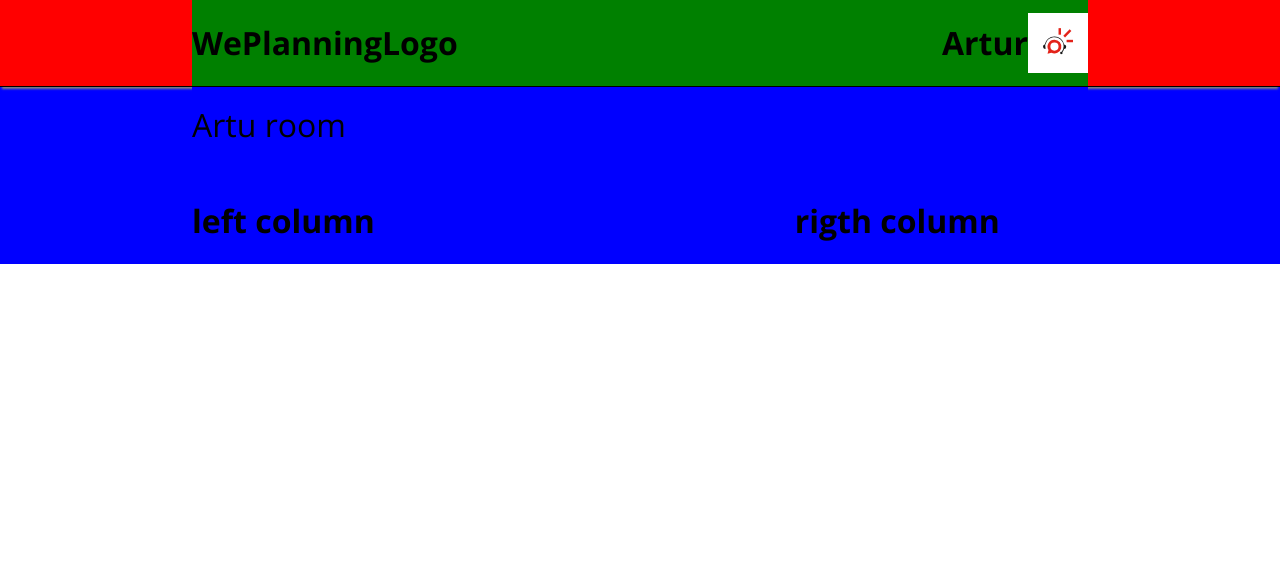
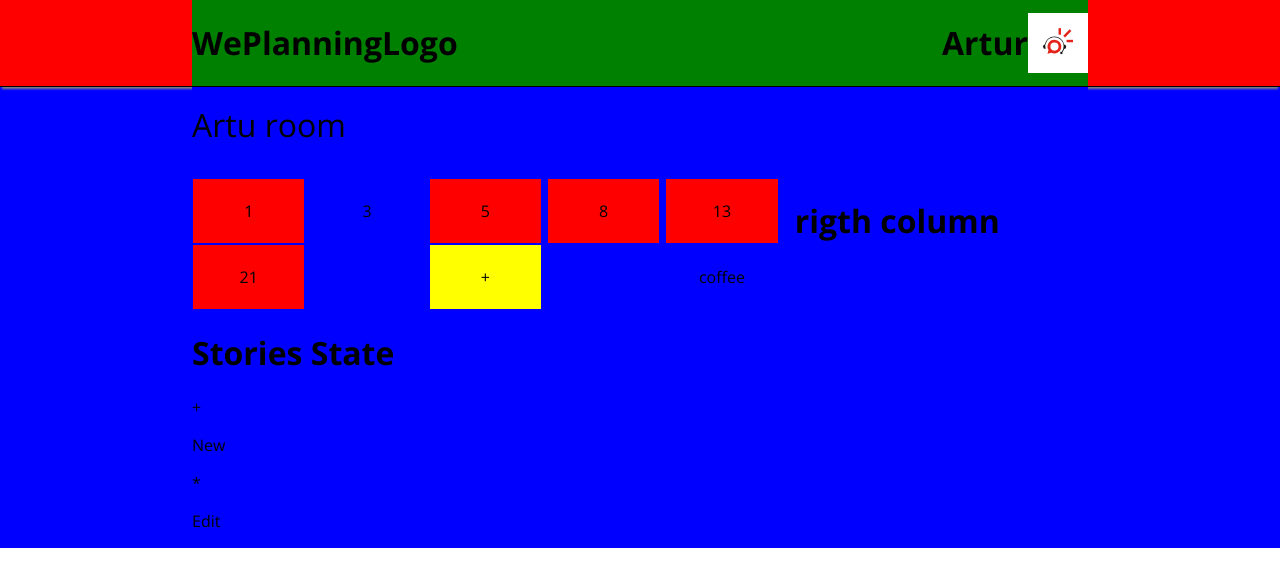
Before and after one commit to arturfrut/we-planning, a React (Create React App) app in the folder we-planning-client/: page / in a window 1280 px wide. Shown: the top 586 px of the page. Built offline with nearby package versions, Linux system fonts and the light colour scheme.

Commit message:
working on Stories State

```diff
--- a/we-planning-client/src/Components/StoriesState/index.tsx
+++ b/we-planning-client/src/Components/StoriesState/index.tsx
@@ -1,24 +1,24 @@
 import { useContext, useState } from "react";
 import { CONTEXT } from "../../App/context";
 
-const { state }: any = useContext(CONTEXT);
-const { headerRowData, stories } = state;
-
 const StoriesState = () => {
+    const { state }: any = useContext(CONTEXT);
+    const { headerRowData, stories } = state;
     return (
         <div className="Container">
+            <h1>Stories State</h1>
             <div className="firstRowContainer">
                 <div className="storyStatusHeaderRow">
-                    {headerRowData.map((element, i) => (
+                    {/* {headerRowData.map((element, i) => (
                         <>
                             <h1>123123</h1>
                             <div></div>
                         </>
-                    ))}
+                    ))} */}
                     <div className="storyCRUDHeaderRow">
                         <div>
                             <p>+</p>
-                            <p>New</p >
+                            <p>New</p>
                         </div>
                         <div>
                             <p>*</p>
@@ -28,12 +28,10 @@ const StoriesState = () => {
                 </div>
             </div>
             <div className="table">
-                {stories.map((element, i) => (
+                {/* {stories.map((element, i) => (
                     <h1>Hola</h1>
-                ))}
+                ))} */}
             </div>
-
-            <h1>Stories State</h1>
         </div>
     );
 };
--- a/we-planning-client/src/Components/TokenBoard/Token.tsx
+++ b/we-planning-client/src/Components/TokenBoard/Token.tsx
@@ -1,7 +1,10 @@
-const Token = (tokenStyle, tokenProp) => (
-    <div className={tokenStyle}>
-        <h1 className={`${tokenStyle},${tokenProp.color}`}>{tokenProp.value}</h1>
-    </div>
-)
+import { TokenCard } from "../../Styles/tokenBoardStyle";
 
-export default Token
+const Token = ({ tokenValue, tokenColor }) => {
+    console.log('SOY TOKEN',tokenValue,tokenColor);
+    return (
+        <TokenCard bgColor={tokenColor}>{tokenValue}</TokenCard>
+    );
+};
+
+export default Token;
--- a/we-planning-client/src/Components/TokenBoard/index.tsx
+++ b/we-planning-client/src/Components/TokenBoard/index.tsx
@@ -1,17 +1,26 @@
 import map from "lodash/map";
+import { useContext } from "react";
+import { CONTEXT } from "../../App/context";
 import { TOKEN } from "../../Constants";
+import { TokenBoardContainer } from "../../Styles/tokenBoardStyle";
+import Token from "./Token";
 
-const TokenBoard = tokenSelected => {
-    const tokens = TOKEN[tokenSelected];
+const TokenBoard = () => {
+    const { state }: any = useContext(CONTEXT);
+    const {tokenSelected} = state.roomConfig;
+    const tokens = TOKEN.FIBONACCI;
+
     return (
-        <div>
+        <TokenBoardContainer>
             {map(tokens, (token, i) => (
-                <div key={i} className={tokenSelected}>
-                    <h1>{token.value}</h1>
-                </div>
+                <Token
+                    key={i}
+                    tokenValue={token.value}
+                    tokenColor={token.color}
+                />
             ))}
-        </div>
+        </TokenBoardContainer>
     );
 };
 
-export default TokenBoard
+export default TokenBoard;
--- a/we-planning-client/src/Core/store.tsx
+++ b/we-planning-client/src/Core/store.tsx
@@ -5,7 +5,9 @@ export const store = {
     serverName: 'Artu',
     storyDetails: null,
     activeStoryDetails: false,
-    roomConfig: null,
+    roomConfig: {
+        tokenSelected: 'FIBONACCI'
+    },
     popUps: null,
     // headerRowData: headerRowData,
     stories: [
--- a/we-planning-client/src/Page/Main/index.tsx
+++ b/we-planning-client/src/Page/Main/index.tsx
@@ -1,5 +1,8 @@
 import AdminPanel from "../../Components/AdminPanel";
 import RoomTitle from "../../Components/RoomTitle";
+import StoriesState from "../../Components/StoriesState";
+import TokenBoard from "../../Components/TokenBoard";
+import { TOKEN } from "../../Constants";
 import { MainContainer, GridColumn } from "../../Styles/mainStyles";
 import Header from "../Header";
 
@@ -10,7 +13,8 @@ const Main = () => {
             <MainContainer>
                 <RoomTitle />
                 <GridColumn>
-                    <h1>left column</h1>
+                    <TokenBoard />
+                    <StoriesState/>
                 </GridColumn>
                 <GridColumn>
                     <h1>rigth column</h1>
--- a/we-planning-client/src/Styles/tokenBoardStyle.tsx
+++ b/we-planning-client/src/Styles/tokenBoardStyle.tsx
@@ -1,13 +1,21 @@
 import styled from "styled-components";
 
 export const TokenBoardContainer = styled.div`
-margin: 1rem 0;
-  grid-column: 1 / 3;
-  font-size: 2rem;
+    display: flex;
+    flex-wrap: wrap;
+    justify-content:space-between;
 `;
 
-export const TokenContainer = styled.div`
-margin: 1rem 0;
-  grid-column: 1 / 3;
-  font-size: 2rem;
+export interface TokenInterface {
+    bgColor: "string";
+}
+
+export const TokenCard = styled("div")<TokenInterface>`
+display: flex;
+justify-content: center;
+align-items: center;
+    width: 19%;
+    height: 4rem;
+    border: 1px solid blue;
+    background-color:${props => props.bgColor}
 `;
```
Also changed, not shown: we-planning-client/src/Styles/storiesStateStyles.tsx (added, +9 -0 lines).
